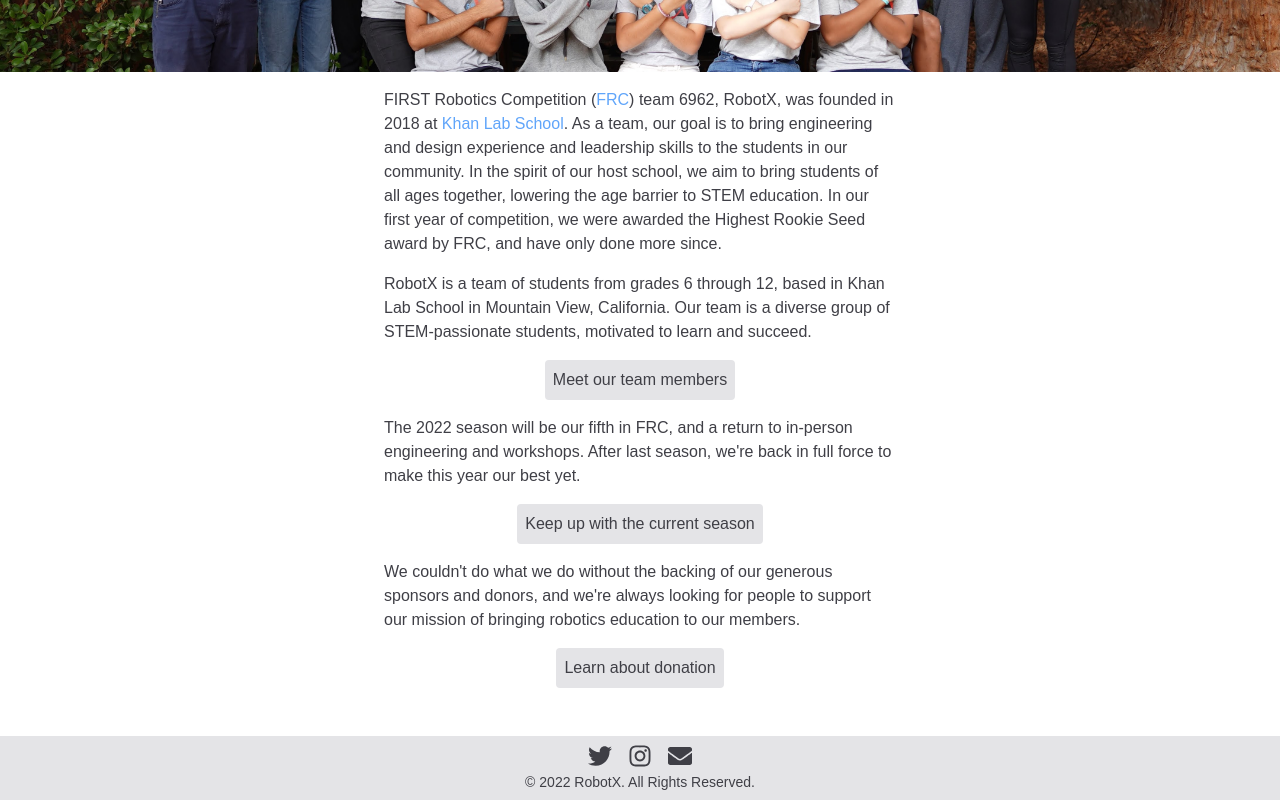
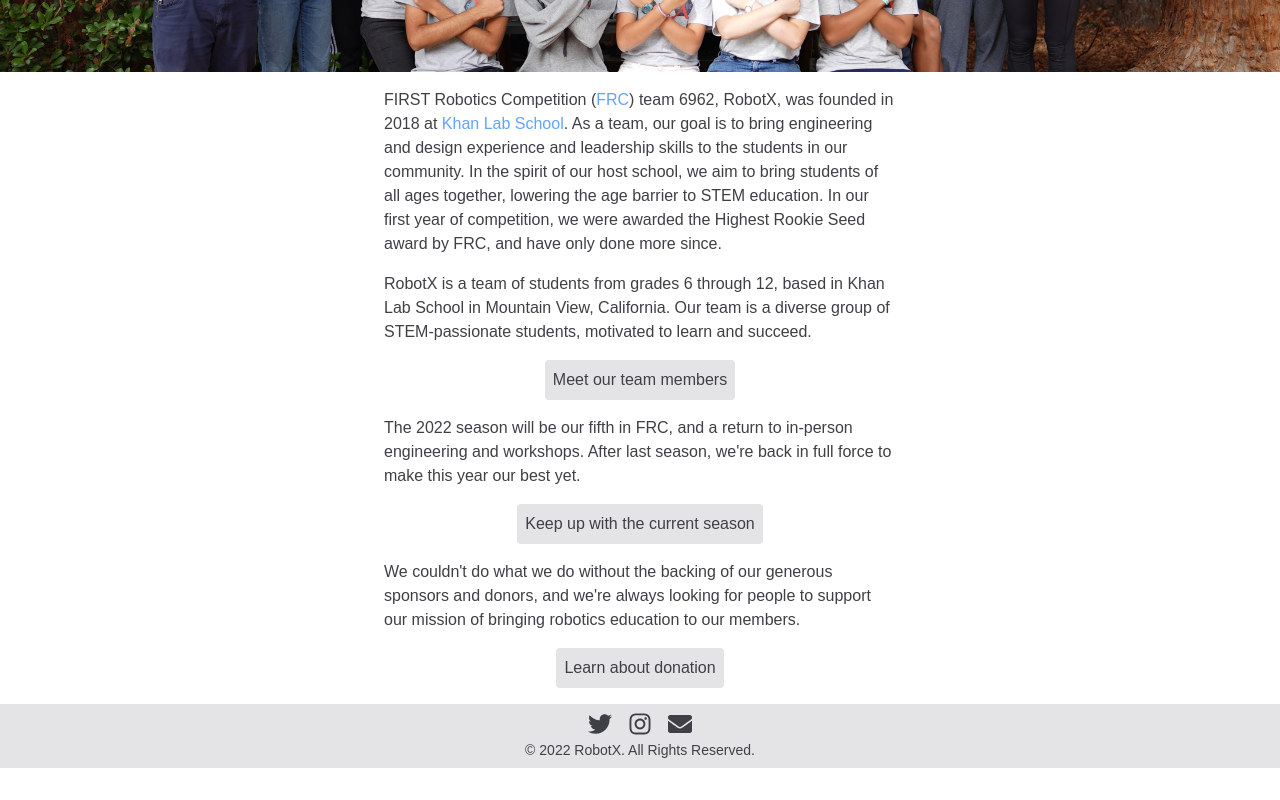
Before and after one commit to team6962/robotx-website, a Next.js app: page / in a window 1280 px wide. Shown: the part 376-1176 px from the top of the page. After the commit the page ends 1144 px from the top, so only its background shows below. Built offline with nearby package versions, Linux system fonts and the light colour scheme; a web font is replaced by a local one.

Commit message:
normalize styles

```diff
--- a/components/footer.tsx
+++ b/components/footer.tsx
@@ -5,7 +5,7 @@ import {
 } from 'react-icons/fa';
 
 const Footer = () => (
-    <footer className="w-screen mx-auto mt-8 flex justify-center background-accent">
+    <footer className="w-screen mx-auto flex justify-center background-accent">
         <div className="max-w-xxs md:max-w-md lg:max-w-lg xl:max-w-xl flex-grow flex flex-col justify-between items-center green py-2 gap-1">
             <div className="flex gap-4">
                 <a
--- a/pages/seasons/2022/index.tsx
+++ b/pages/seasons/2022/index.tsx
@@ -4,7 +4,7 @@ import { ImageBackground } from '../../../components/imageBackground';
 import teamPhoto from './home.jpg';
 
 const Home: NextPage = () => (
-    <div className="content-container">
+    <div className="content-container mb-4">
         <ImageBackground
             src={teamPhoto}
             className="flex justify-center items-center"
--- a/pages/seasons/2022/members/index.tsx
+++ b/pages/seasons/2022/members/index.tsx
@@ -27,7 +27,7 @@ import timothyc from './portraits/timothyc.jpg';
 import vivekp from './portraits/vivekp.jpg';
 
 const Home: NextPage = () => (
-    <div className="content-container">
+    <div className="content-container mb-4">
         <ImageBackground
             src={teamPhoto}
             className="flex justify-center items-center"
```
